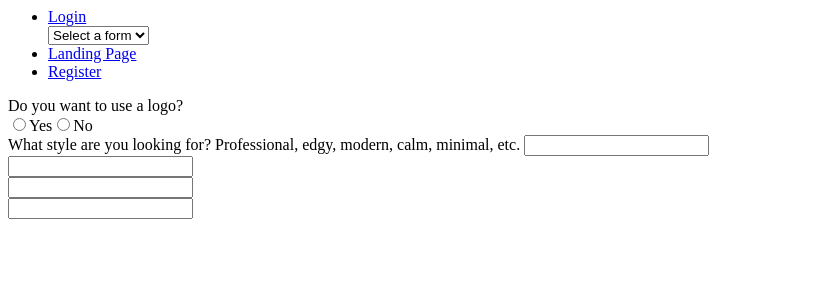
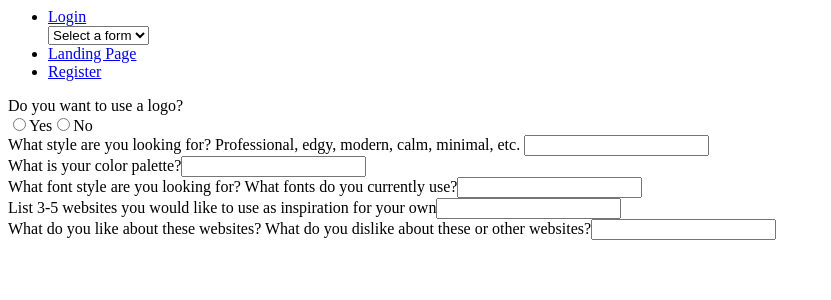
Before and after one commit to heathertill/website-content, a React app: page /StyleInfo in a window 1280 px wide. Shown: the top 300 px of the page, without its empty margins (0-831 px from the left). Built offline with nearby package versions, Linux system fonts and the light colour scheme.

Commit message:
-adding radios for style and print material

```diff
--- a/src/client/components/public/StyleInfo.tsx
+++ b/src/client/components/public/StyleInfo.tsx
@@ -2,6 +2,8 @@ import * as React from 'react';
 import { useState, useEffect } from 'react';
 import {RouteComponentProps} from 'react-router-dom'
 import LogoRadio from '../radio/LogoRadio';
+import StyleRadio from '../radio/StyleRadio';
+import PrintRadio from '../radio/PrintRadio';
 
 export interface StyleInfoProps extends RouteComponentProps { }
 
@@ -18,6 +20,7 @@ const StyleInfo: React.SFC<StyleInfoProps> = () => {
     const [webLikesDis, setWebLikesDis] = useState('');
     const [features, setFeatures] = useState('');
     const [editable, setEditable] = useState(false);
+    const [show, setShow] = useState(false);
 
     const handleLogo = (e: React.ChangeEvent<HTMLInputElement>) => {
         let radio = e.target.value
@@ -25,6 +28,15 @@ const StyleInfo: React.SFC<StyleInfoProps> = () => {
             setLogo('yes')
         } else {
             setLogo('no')
+        }
+    };
+
+    const handleStyle = (e: React.ChangeEvent<HTMLInputElement>) => {
+        let radio = e.target.value;
+        if (radio === 'yes') {
+
+        } else {
+
         }
     }
 
@@ -34,19 +46,32 @@ const StyleInfo: React.SFC<StyleInfoProps> = () => {
             <form action="" className="form-group">
                 <div>
                     <label htmlFor="text">What style are you looking for? Professional, edgy, modern, calm, minimal, etc. </label>
-                    <input type="text" className="form-control"/>
+                    <input type="text" className="form-control" value={style}
+                        onChange={(e: React.ChangeEvent<HTMLInputElement>) => setStyle(e.target.value) } />
                 </div>
                 <div>
-                    <label htmlFor="text"></label>
-                    <input type="text" className="form-control"/>
+                    <label htmlFor="text">What is your color palette?</label>
+                    <input type="text" className="form-control" value={color}
+                    onChange={(e: React.ChangeEvent<HTMLInputElement>) => setColor(e.target.value)} />
+                </div>
+
+
+                <div>
+                    <label htmlFor="text">What font style are you looking for? What fonts do you currently use?</label>
+                    <input type="text" className="form-control" value={fonts}
+                    onChange={(e: React.ChangeEvent<HTMLInputElement>) => setFonts(e.target.value)} />
+                </div>
+
+
+                <div>
+                    <label htmlFor="text">List 3-5 websites you would like to use as inspiration for your own</label>
+                    <input type="text" className="form-control" value={websites}
+                    onChange={(e: React.ChangeEvent<HTMLInputElement>) => setWebsites(e.target.value)} />
                 </div>
                 <div>
-                    <label htmlFor="text"></label>
-                    <input type="text" className="form-control"/>
-                </div>
-                <div>
-                    <label htmlFor="text"></label>
-                    <input type="text" className="form-control"/>
+                    <label htmlFor="text">What do you like about these websites? What do you dislike about these or other websites?</label>
+                    <input type="text" className="form-control" value={webLikesDis}
+                    onChange={(e: React.ChangeEvent<HTMLInputElement>) => setWebLikesDis(e.target.value)} />
                 </div>
             </form>
         </section>
```
